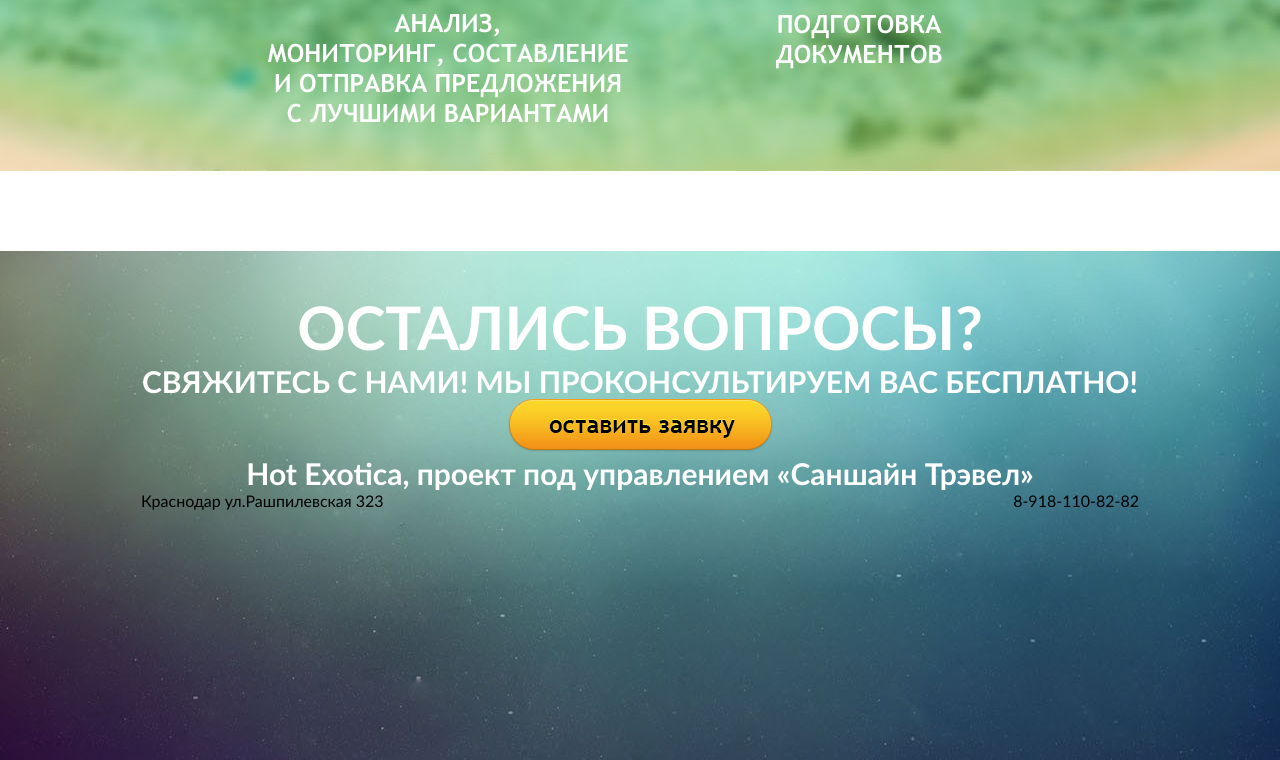
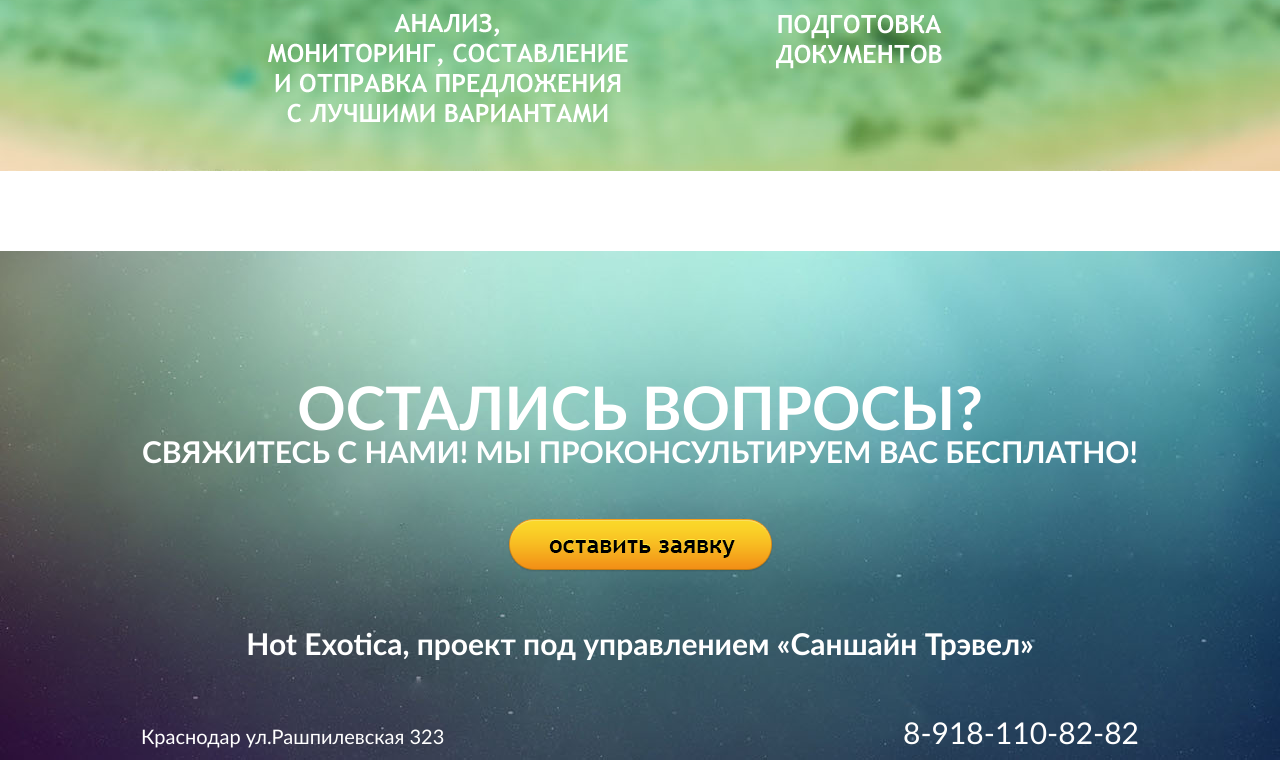
Before and after one commit to alkaon/sunshine, a plain HTML site: page index.html in a window 1280 px wide. Shown: the part 3420-4180 px from the top of the page. Drawn offline with Linux system fonts and the light colour scheme.

Commit message:
close footer

```diff
--- a/style.css
+++ b/style.css
@@ -60,6 +60,12 @@ header{}
 #responses{}
 
 footer{background: url(images/fon7.jpg) top center no-repeat; height: 509px; text-align:center;}
-footer h2{font-family:'Trebuchet MS'; font-size:60px; color:#fff;text-transform: uppercase; }
-footer h3{font-family:'Trebuchet MS'; font-size:30px; color:#fff;text-transform: uppercase; }
-footer h4{font-family:'Trebuchet MS'; font-size:30px; color:#fff;}
+footer main{padding-bottom:0; height:469px;}
+footer h2{font-family:'Trebuchet MS'; font-size:60px; color:#fff;text-transform: uppercase; padding-top: 80px;}
+footer h3{font-family:'Trebuchet MS'; font-size:30px; color:#fff;text-transform: uppercase; margin-top: -10px;}
+footer img{padding-top: 50px; cursor: pointer;}
+footer h4{font-family:'Trebuchet MS'; font-size:30px; color:#fff; padding-top: 50px;}
+footer div{ bottom: 0; position: relative;}
+footer p{font-family:'Trebuchet MS'; font-size:20px; color:#fff; padding-top: 53px;}
+footer p.left{padding-top: 63px;}
+footer p.right{font-size: 30px;}
```
Also changed, not shown: index.html (line endings or trailing spaces).
